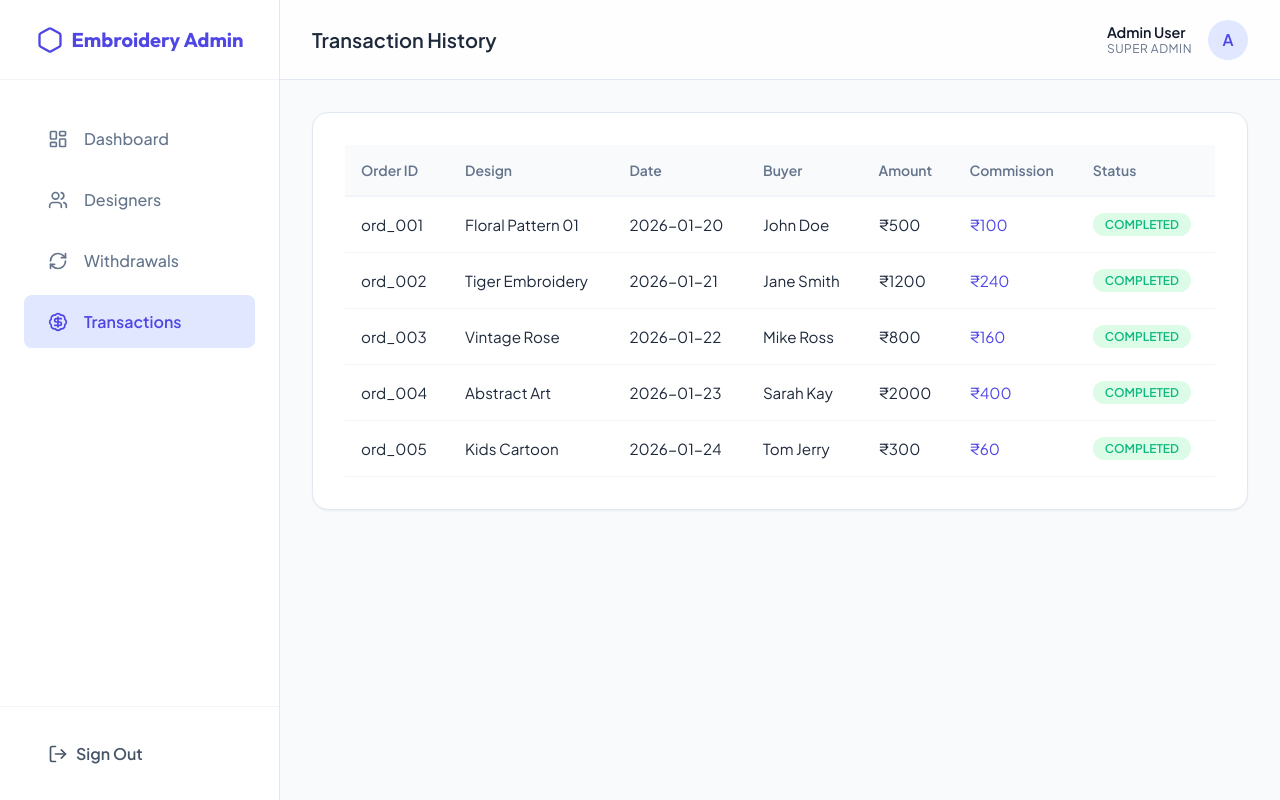
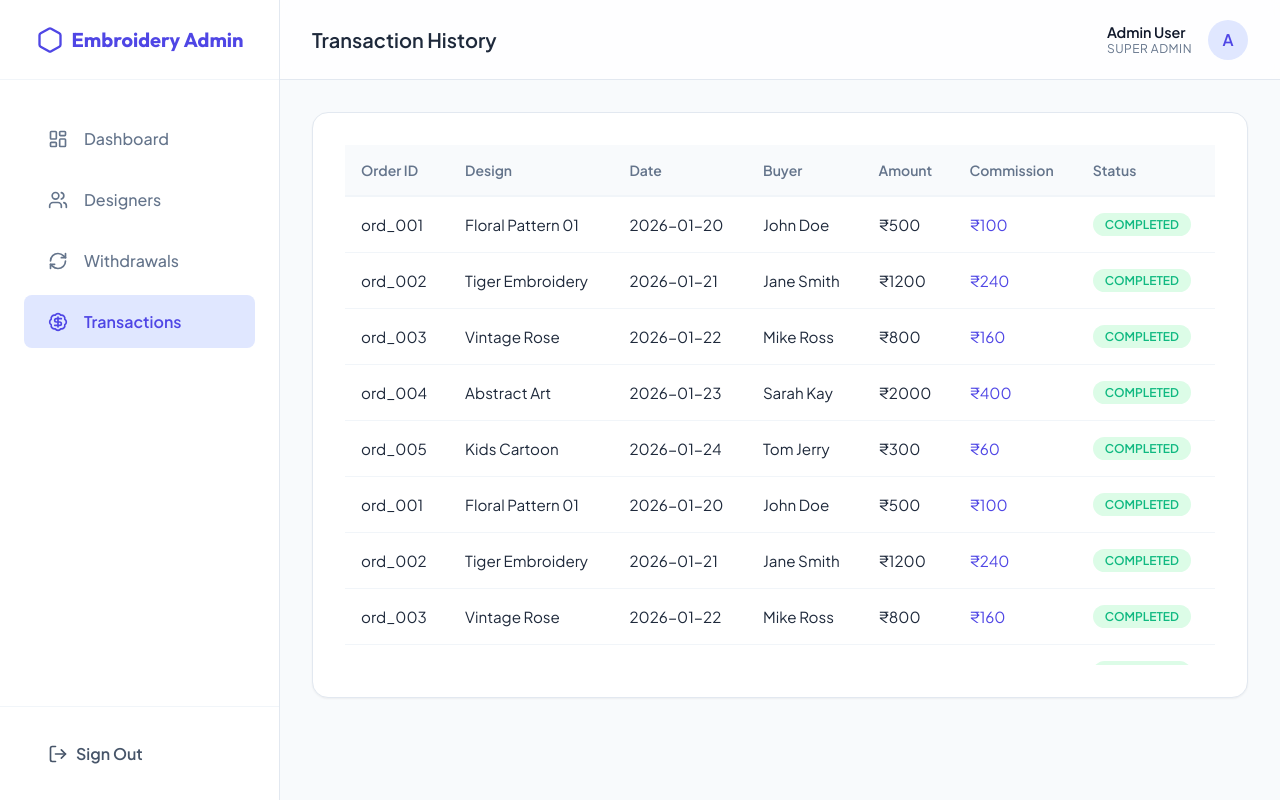
Before and after one commit to jaydipsonani/embroidery-admin-panel, a Next.js app: page /admin/sales in a window 1280 px wide. Built offline with nearby package versions, Linux system fonts and the light colour scheme; sample sign-in values are in the browser's storage.

Commit message:
fixed design issue

```diff
--- a/src/components/common/Table/Table.module.scss
+++ b/src/components/common/Table/Table.module.scss
@@ -2,11 +2,16 @@
 
 .tableContainer {
     width: 100%;
-    overflow-x: auto;
+    max-height: 520px; // Adjust as needed for your layout
+    overflow-y: auto;  // Vertical scroll for table body
+    overflow-x: auto;  // Horizontal scroll when table is wide
 }
 
 .table {
-    width: 100%;
+    // Let the table grow horizontally based on its columns,
+    // but never be smaller than the container.
+    width: max-content;
+    min-width: 100%;
     border-collapse: collapse;
     text-align: left;
 }
@@ -19,6 +24,9 @@
     border-bottom: 2px solid $slate-100;
     background: $slate-50;
     white-space: nowrap;
+    position: sticky;
+    top: 0;
+    z-index: 1; // Keep header above body rows while scrolling
 }
 
 .td {
@@ -27,6 +35,7 @@
     color: $slate-800;
     border-bottom: 1px solid $slate-100;
     vertical-align: middle;
+    white-space: nowrap; // Forces horizontal scroll if content is long
 }
 
 .tr {
--- a/src/components/layout/AdminLayout/AdminLayout.module.scss
+++ b/src/components/layout/AdminLayout/AdminLayout.module.scss
@@ -24,4 +24,8 @@
     max-width: 1400px;
     width: 100%;
     margin: 0 auto;
+
+    @include mobile {
+        padding: $gap-md;
+    }
 }
--- a/src/components/layout/Header/Header.module.scss
+++ b/src/components/layout/Header/Header.module.scss
@@ -11,6 +11,10 @@
     z-index: 40;
     padding: 0 $gap-lg;
     @include flex-between;
+
+    @include mobile {
+        padding: 0 $gap-md;
+    }
 }
 
 .title {
--- a/src/components/layout/Sidebar/Sidebar.module.scss
+++ b/src/components/layout/Sidebar/Sidebar.module.scss
@@ -3,7 +3,7 @@
 
 .sidebar {
     width: 280px;
-    height: 100vh;
+    height: 100dvh;
     background: $white;
     border-right: 1px solid $border-color;
     display: flex;
--- a/src/data/mockData.ts
+++ b/src/data/mockData.ts
@@ -33,9 +33,20 @@ export const mockDesigners: Designer[] = [
     { id: 'd1', name: 'Alice Creative', email: 'alice@example.com', walletBalance: 1200, totalSales: 5000, joinedDate: '2025-01-10' },
     { id: 'd2', name: 'Bob Designs', email: 'bob@example.com', walletBalance: 4500, totalSales: 12000, joinedDate: '2025-01-12' },
     { id: 'd3', name: 'Carol Stitch', email: 'carol@example.com', walletBalance: 800, totalSales: 1500, joinedDate: '2025-01-15' },
+
 ];
 
 export const mockOrders: Order[] = [
+    { id: 'ord_001', designName: 'Floral Pattern 01', buyerName: 'John Doe', amount: 500, commission: 100, designerId: 'd1', date: '2026-01-20', status: 'completed' },
+    { id: 'ord_002', designName: 'Tiger Embroidery', buyerName: 'Jane Smith', amount: 1200, commission: 240, designerId: 'd2', date: '2026-01-21', status: 'completed' },
+    { id: 'ord_003', designName: 'Vintage Rose', buyerName: 'Mike Ross', amount: 800, commission: 160, designerId: 'd1', date: '2026-01-22', status: 'completed' },
+    { id: 'ord_004', designName: 'Abstract Art', buyerName: 'Sarah Kay', amount: 2000, commission: 400, designerId: 'd2', date: '2026-01-23', status: 'completed' },
+    { id: 'ord_005', designName: 'Kids Cartoon', buyerName: 'Tom Jerry', amount: 300, commission: 60, designerId: 'd3', date: '2026-01-24', status: 'completed' },
+    { id: 'ord_001', designName: 'Floral Pattern 01', buyerName: 'John Doe', amount: 500, commission: 100, designerId: 'd1', date: '2026-01-20', status: 'completed' },
+    { id: 'ord_002', designName: 'Tiger Embroidery', buyerName: 'Jane Smith', amount: 1200, commission: 240, designerId: 'd2', date: '2026-01-21', status: 'completed' },
+    { id: 'ord_003', designName: 'Vintage Rose', buyerName: 'Mike Ross', amount: 800, commission: 160, designerId: 'd1', date: '2026-01-22', status: 'completed' },
+    { id: 'ord_004', designName: 'Abstract Art', buyerName: 'Sarah Kay', amount: 2000, commission: 400, designerId: 'd2', date: '2026-01-23', status: 'completed' },
+    { id: 'ord_005', designName: 'Kids Cartoon', buyerName: 'Tom Jerry', amount: 300, commission: 60, designerId: 'd3', date: '2026-01-24', status: 'completed' },
     { id: 'ord_001', designName: 'Floral Pattern 01', buyerName: 'John Doe', amount: 500, commission: 100, designerId: 'd1', date: '2026-01-20', status: 'completed' },
     { id: 'ord_002', designName: 'Tiger Embroidery', buyerName: 'Jane Smith', amount: 1200, commission: 240, designerId: 'd2', date: '2026-01-21', status: 'completed' },
     { id: 'ord_003', designName: 'Vintage Rose', buyerName: 'Mike Ross', amount: 800, commission: 160, designerId: 'd1', date: '2026-01-22', status: 'completed' },
```
